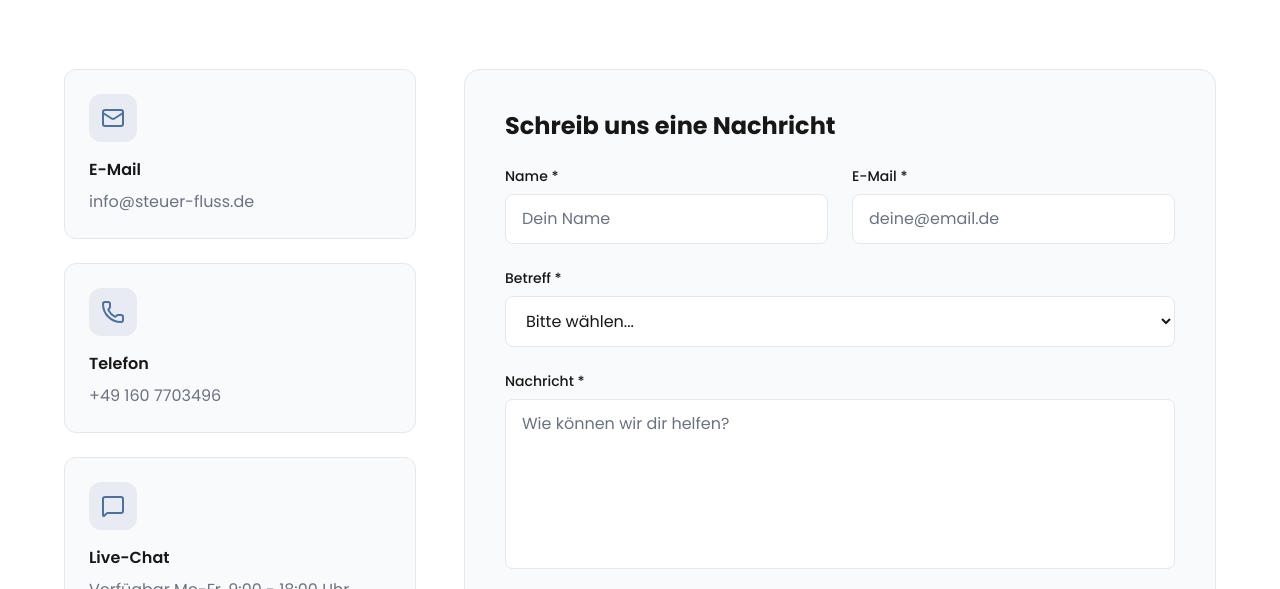
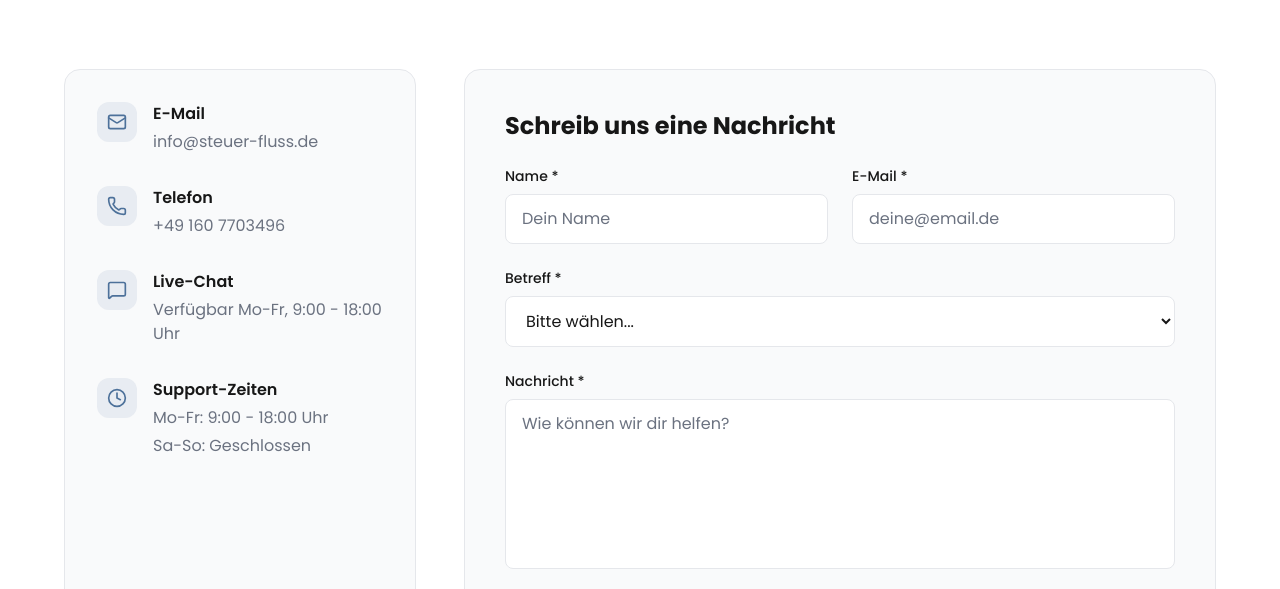
Before and after one commit to finnjung/steuerfluss-website, a Next.js app: page /kontakt in a window 1280 px wide. Shown: the part 211-800 px from the top of the page. Built offline with nearby package versions, Linux system fonts and the light colour scheme; no server answers.

Commit message:
Kontaktseite: Info-Karten zu einer zusammengeführt
Co-Authored-By: Claude Sonnet 4.6 <noreply@anthropic.com>

```diff
--- a/src/app/kontakt/page.tsx
+++ b/src/app/kontakt/page.tsx
@@ -52,20 +52,23 @@ export default function KontaktPage() {
           </p>
         </motion.div>
 
-        <div className="grid grid-cols-1 lg:grid-cols-3 gap-12">
-          {/* Contact Info Cards */}
+        <div className="grid grid-cols-1 lg:grid-cols-3 gap-12 items-stretch">
+          {/* Contact Info Card */}
           <motion.div
             initial={{ opacity: 0, y: 20 }}
             animate={{ opacity: 1, y: 0 }}
             transition={{ duration: 0.5, delay: 0.1 }}
-            className="lg:col-span-1 space-y-6"
+            className="lg:col-span-1"
           >
+            <div className="h-full p-8 bg-[var(--background-secondary)] rounded-2xl border border-[var(--border)] flex flex-col justify-between">
+              <div className="space-y-8">
                 {/* Email */}
-            <div className="p-6 bg-[var(--background-secondary)] rounded-xl border border-[var(--border)]">
-              <div className="w-12 h-12 bg-[var(--primary)]/10 rounded-xl flex items-center justify-center mb-4">
-                <Mail className="w-6 h-6 text-[var(--primary)]" />
+                <div className="flex items-start gap-4">
+                  <div className="w-10 h-10 bg-[var(--primary)]/10 rounded-xl flex items-center justify-center flex-shrink-0">
+                    <Mail className="w-5 h-5 text-[var(--primary)]" />
                   </div>
-              <h3 className="font-semibold text-[var(--foreground)] mb-2">E-Mail</h3>
+                  <div>
+                    <h3 className="font-semibold text-[var(--foreground)] mb-1">E-Mail</h3>
                     <a
                       href="mailto:info@steuer-fluss.de"
                       className="text-[var(--foreground-muted)] hover:text-[var(--primary)] transition-colors"
@@ -73,13 +76,15 @@ export default function KontaktPage() {
                       info@steuer-fluss.de
                     </a>
                   </div>
+                </div>
 
                 {/* Phone */}
-            <div className="p-6 bg-[var(--background-secondary)] rounded-xl border border-[var(--border)]">
-              <div className="w-12 h-12 bg-[var(--primary)]/10 rounded-xl flex items-center justify-center mb-4">
-                <Phone className="w-6 h-6 text-[var(--primary)]" />
+                <div className="flex items-start gap-4">
+                  <div className="w-10 h-10 bg-[var(--primary)]/10 rounded-xl flex items-center justify-center flex-shrink-0">
+                    <Phone className="w-5 h-5 text-[var(--primary)]" />
                   </div>
-              <h3 className="font-semibold text-[var(--foreground)] mb-2">Telefon</h3>
+                  <div>
+                    <h3 className="font-semibold text-[var(--foreground)] mb-1">Telefon</h3>
                     <a
                       href="tel:+491607703496"
                       className="text-[var(--foreground-muted)] hover:text-[var(--primary)] transition-colors"
@@ -87,27 +92,34 @@ export default function KontaktPage() {
                       +49 160 7703496
                     </a>
                   </div>
+                </div>
 
                 {/* Live Chat */}
-            <div className="p-6 bg-[var(--background-secondary)] rounded-xl border border-[var(--border)]">
-              <div className="w-12 h-12 bg-[var(--primary)]/10 rounded-xl flex items-center justify-center mb-4">
-                <MessageSquare className="w-6 h-6 text-[var(--primary)]" />
+                <div className="flex items-start gap-4">
+                  <div className="w-10 h-10 bg-[var(--primary)]/10 rounded-xl flex items-center justify-center flex-shrink-0">
+                    <MessageSquare className="w-5 h-5 text-[var(--primary)]" />
                   </div>
-              <h3 className="font-semibold text-[var(--foreground)] mb-2">Live-Chat</h3>
+                  <div>
+                    <h3 className="font-semibold text-[var(--foreground)] mb-1">Live-Chat</h3>
                     <p className="text-[var(--foreground-muted)]">
                       Verfügbar Mo-Fr, 9:00 - 18:00 Uhr
                     </p>
                   </div>
+                </div>
 
                 {/* Support Hours */}
-            <div className="p-6 bg-[var(--background-secondary)] rounded-xl border border-[var(--border)]">
-              <div className="w-12 h-12 bg-[var(--primary)]/10 rounded-xl flex items-center justify-center mb-4">
-                <Clock className="w-6 h-6 text-[var(--primary)]" />
+                <div className="flex items-start gap-4">
+                  <div className="w-10 h-10 bg-[var(--primary)]/10 rounded-xl flex items-center justify-center flex-shrink-0">
+                    <Clock className="w-5 h-5 text-[var(--primary)]" />
                   </div>
-              <h3 className="font-semibold text-[var(--foreground)] mb-2">Support-Zeiten</h3>
+                  <div>
+                    <h3 className="font-semibold text-[var(--foreground)] mb-1">Support-Zeiten</h3>
                     <div className="text-[var(--foreground-muted)] space-y-1">
                       <p>Mo-Fr: 9:00 - 18:00 Uhr</p>
                       <p>Sa-So: Geschlossen</p>
+                    </div>
+                  </div>
+                </div>
               </div>
             </div>
           </motion.div>
@@ -119,7 +131,7 @@ export default function KontaktPage() {
             transition={{ duration: 0.5, delay: 0.2 }}
             className="lg:col-span-2"
           >
-            <div className="bg-[var(--background-secondary)] p-8 sm:p-10 rounded-2xl border border-[var(--border)]">
+            <div className="h-full bg-[var(--background-secondary)] p-8 sm:p-10 rounded-2xl border border-[var(--border)]">
               <h2 className="text-2xl font-bold text-[var(--foreground)] mb-6">
                 Schreib uns eine Nachricht
               </h2>
```
Lines whose indentation alone changed are shown as unchanged.
